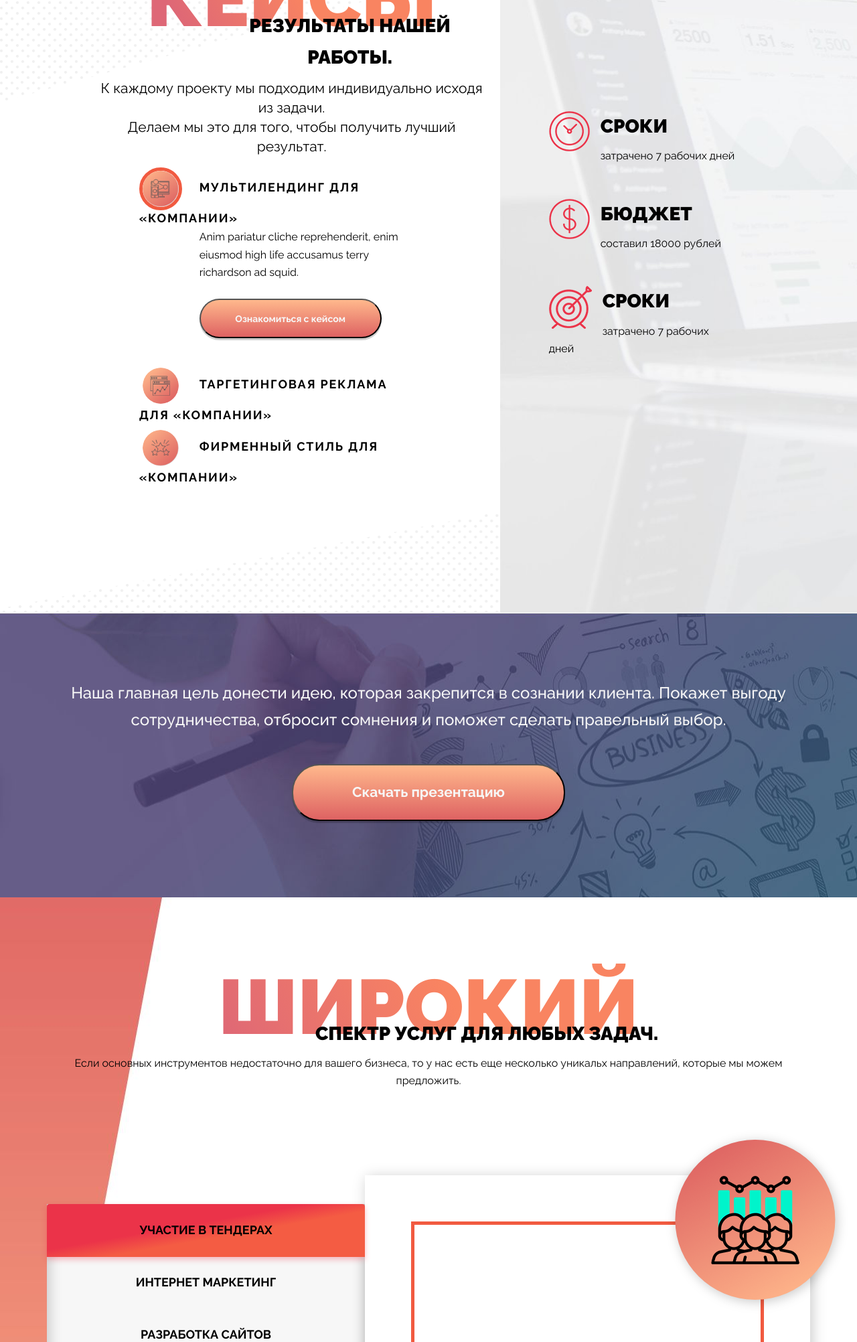
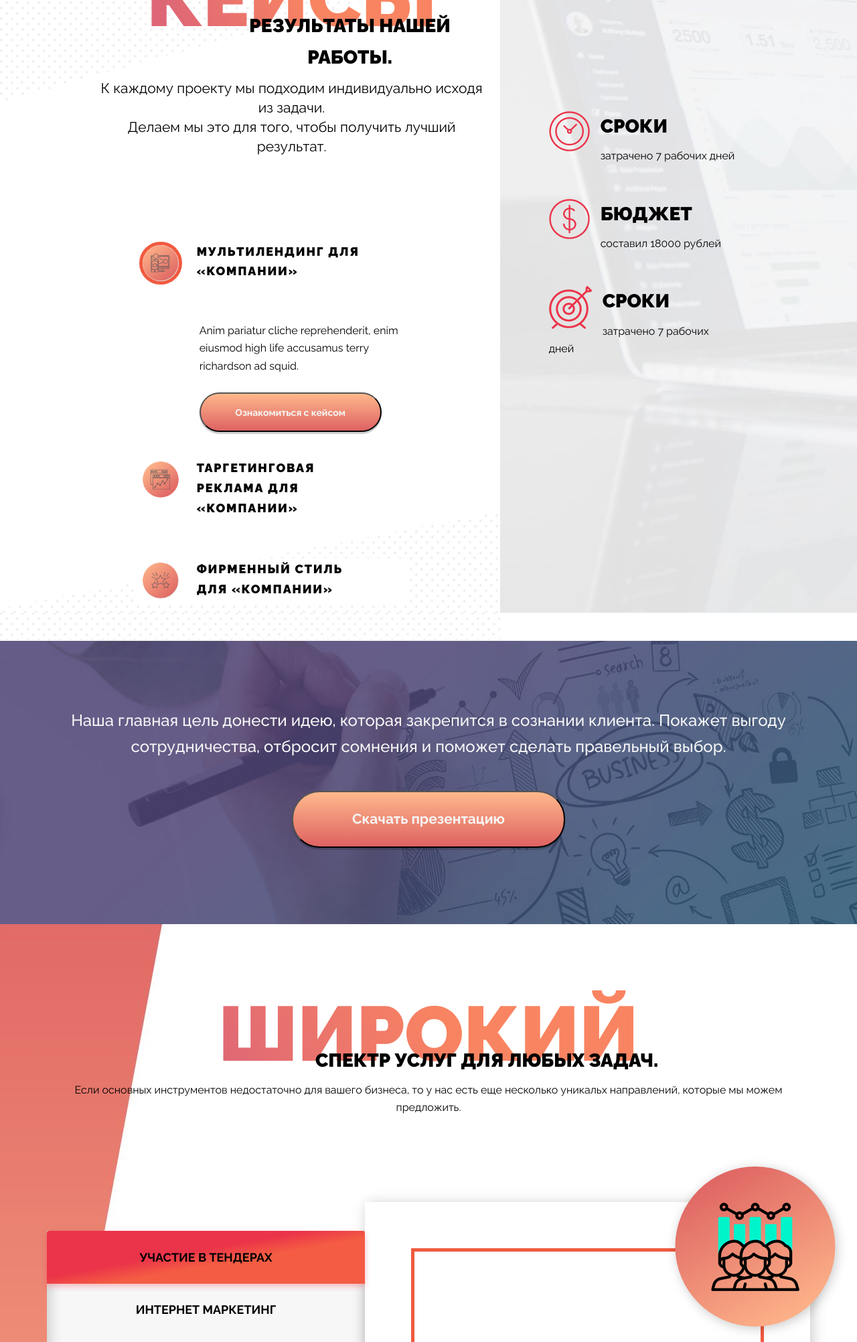
Before and after one commit to zinovyevaleks/TLSmedia, a PHP site: page / in a window 1280 px wide; the page is wider, and only the part inside the window is pictured. Shown: the part 1281-3285 px from the top of that part at 67% size. Run offline with PHP 8.4, Linux system fonts and the light colour scheme; some web fonts are replaced.

Commit message:
Карта, Футер, допилка под мобилку

```diff
--- a/app/index.html
+++ b/app/index.html
@@ -103,7 +103,7 @@
 
 										<button class="case_button-collapse " type="button" data-toggle="collapse" data-target="#collapseOne" aria-expanded="true" aria-controls="collapseOne">
 											<img src="./img/header_icon-web.png" alt="">
-											<span>МУЛЬТИЛЕНДИНГ ДЛЯ «КОМПАНИИ»</span>
+											<h5>МУЛЬТИЛЕНДИНГ ДЛЯ «КОМПАНИИ»</h5>
 										</button>
 
 									</div>
@@ -121,7 +121,7 @@
 
 										<button class="case_button-collapse collapsed" type="button" data-toggle="collapse" data-target="#collapseTwo" aria-expanded="false" aria-controls="collapseTwo">
 											<img src="./img/header_icon-ad.png" alt="">
-											<span>ТАРГЕТИНГОВАЯ РЕКЛАМА ДЛЯ «КОМПАНИИ»</span>
+											<h5>ТАРГЕТИНГОВАЯ РЕКЛАМА ДЛЯ «КОМПАНИИ»</h5>
 										</button>
 
 									</div>
@@ -139,7 +139,7 @@
 									<div class="card-header" id="headingThree">
 										<button class="case_button-collapse collapsed" type="button" data-toggle="collapse" data-target="#collapseThree" aria-expanded="false" aria-controls="collapseThree">
 											<img src="./img/header_icon-logo.png" alt="">
-											<span>ФИРМЕННЫЙ СТИЛЬ ДЛЯ «КОМПАНИИ»</span>
+											<h5>ФИРМЕННЫЙ СТИЛЬ ДЛЯ «КОМПАНИИ»</h5>
 										</button>
 									</div>
 									<div id="collapseThree" class="collapse" aria-labelledby="headingThree" data-parent="#accordionExample">
@@ -203,7 +203,7 @@
 				</div>
 			</div>
 			<div class="row justify-content-center">
-				<div class="col-5 services_left">
+				<div class="col-lg-5 services_left">
 					<div class="list-group" id="list-tab" role="tablist">
 						<a class="list-group-item list-group-item-action active" data-toggle="list" href="#tender" role="tab">УЧАСТИЕ В ТЕНДЕРАХ</a>
 						<a class="list-group-item list-group-item-action" data-toggle="list" href="#marketing" role="tab">ИНТЕРНЕТ МАРКЕТИНГ</a>
@@ -215,7 +215,7 @@
 						<a class="list-group-item list-group-item-action" data-toggle="list" href="#system-implementation" role="tab">ВНЕДРЕНИЕ СИСТЕМ</a>
 					</div>
 				</div>
-				<div class="col-7 services_rigth">
+				<div class="col-lg-7 services_rigth">
 					<div class="tab-content" id="nav-tabContent">
 						<div class="tab-pane fade " id="tender" role="tabpanel">
 							<img src="./img/tender_icon.png" alt="Тендер">
@@ -576,13 +576,13 @@
 					<div class="carousel-inner">
 						<div class="carousel-item active">
 							<div class="row">
-								<div class="col-7">
+								<div class="col-lg-7">
 									<img class="d-block w-100" src="./img/reasons_first_slide.jpg" alt="First slide">
-									<div class="carousel-caption d-none d-md-block">
+									<div class="carousel-caption d-md-block">
 										<p class="text-left">Мы попросили оценить проект <a href="https://glavpara.ru">glavpara.ru</a> популярные веб студии с целью сравнить цену на разработку интернет магазина с индивидуальным дизайном.</p>
 									</div>
 								</div>
-								<div class="col-5">
+								<div class="col-lg-5">
 									<div class="carousel-description">
 										<img class="text-center" src="./img/logo.png" alt="TLSmedia logo">
 										<p class="text-center">цена за работу стоставила</p>
@@ -662,7 +662,7 @@
 					<h2>НАДЕЖНО</h2>
 					<p class="">Наша главная цель донести идею, которая закрепится в сознании клиента. Покажет выгоду сотрудничества, отбросит сомнения и поможет сделать правильный выбор.</p>
 					<form action="#">
-						<button class="btn" type="submit">Получить прайс лист</button>
+						<button class="btn" type="submit">Отзывы Flamp</button>
 					</form>
 				</div>
 			</div>
@@ -671,14 +671,61 @@
 
 	<!-- Секция Мы на карте -->
 	<section class="map">
-		<div class="container">
+		<div class="container-fluid">
 			<div class="row">
-				<div class="col-12">
-					<h2></h2>
+				<div class="col-12 text-center">
+					<div class="map_head">
+						<h2>мы на карте</h2>
+						<img src="./img/map_pointer.png" alt="Map pointer icon">
+					</div>
+				</div>
+			</div>
+			<div class="row">
+				<div class="map_content">
+					<img src="./img/map.jpg" class="img-fluid" alt="Responsive image">
 				</div>
 			</div>
 		</div>
 	</section>
+
+
+	<!-- Подвал -->
+	<footer class=footer>
+		<div class="container">
+			<div class="row">
+				<div class="col-12 text-center">
+					<h3>ОФИС И КОНТАКТЫ ДЛЯ СВЯЗИ</h3>
+				</div>
+			</div>
+			<div class="row">
+				<div class="col-md-6">
+					<p class="adress">г. Новосибирск Жуковского 96/2</p>
+				</div>
+				<div class="col-md-3">
+					<a href="tel:+73832021919">+73832021919</a>
+				</div>
+				<div class="col-md-3">
+					<a href="mailto:contact@tls.media">contact@tls.media</a>
+				</div>
+			</div>
+			<div class="row">
+				<div class="col-12">
+					<h4>ДАВАЙТЕ ЖЕ НАЧНЕМ ВАШ ПРОЕКТ, ПРОСТО ЗАПОЛНИТЕ БРИФ И ПОЛУЧИТЕ СКИДКУ НА ВЫБРАННУ ВАМИ УСЛУГУ</h4>
+				</div>
+			</div>
+			<div class="row">
+				<div class="col-lg-4 offset-lg-2">
+					<img src="./img/Logo_footer.png" class="img-fluid" alt="Responsive image">
+				</div>
+				<div class="col-lg-6">
+					<form action="#">
+						<button class="btn" type="submit">Заполнить бриф</button>
+					</form>
+				</div>
+			</div>
+		</div>
+	</footer>
+
 
 	<script src="js/scripts.min.js"></script>
 
--- a/app/scss/_cases.scss
+++ b/app/scss/_cases.scss
@@ -29,27 +29,36 @@
 
 
 
-    span {
-        font-size: 28px;
-        line-height: 180px;
+    h5 {
+        font-size: 18px;
         font-weight: 900;
         letter-spacing: 0.1em;
         -webkit-text-fill-color: #000000;
         text-transform: uppercase;
+        width: 20vw;
     }
 
     p {
         font-size: 21px;
         font-weight: 400;
         line-height: 29px;
+
+    }
+    .accordion {
+        margin-top: 111px;
     }
 
     .case_button-collapse {
+        display: -webkit-flex;
+        display: -ms-flex;
+        display: flex;
         background-color: #fff;
         border: none;
         width: 100%;
         outline: none;
         text-align: left;
+        margin-bottom: 52px;
+
 
         img {
             width: 64px;
@@ -58,6 +67,7 @@
             border-width: 5px;
             border-style: solid;
             border-color: #F15A40;
+            margin-right: 22px;
         }
 
         span {
--- a/app/scss/_header.scss
+++ b/app/scss/_header.scss
@@ -2,9 +2,6 @@
     background-image: url("../img/header_bg.jpg");
     background-size: cover;
     background-repeat: no-repeat;
-    // overflow: auto;
-    // height: 1080px;
-    // width: 1920px;
 
     .logo {
         display: -webkit-flex;
--- a/app/scss/_media.scss
+++ b/app/scss/_media.scss
@@ -1,47 +1,179 @@
 @import "vars";
-
-
 /*==========  Desktop First  ==========*/
-
 // ≥1200px
-@include media-breakpoint-down(lg) {
-
-}
-
+@include media-breakpoint-down(lg) {}
 // ≥992px
-@include media-breakpoint-down(md) {
-
-}
-
+@include media-breakpoint-down(md) {}
 // ≥768px
 @include media-breakpoint-down(sm) {
+	.btn {
+		width: 360px;
+	}
 
+	.cases_left {
+		h2 {
+			font-size: 72px;
+			margin-top: 50px;
+		}
+
+		h3 {
+			margin-top: 0;
+			margin-left: 0;
+		}
+
+		h5 {
+			width: 100vw;
+		}
+	}
+
+	.cases_right {
+		height: 550px;
+	}
+
+	.services {
+		height: auto;
+
+		h2 {
+			font-size: 72px;
+			margin-top: 50px;
+			-webkit-text-fill-color: #000;
+		}
+
+		h3 {
+			margin-top: 0;
+			margin-left: 0;
+		}
+
+		.services_rigth {
+			margin-top: 111px;
+			margin-bottom: 164px;
+			padding: 40px;
+			-webkit-box-shadow: 3px 3px 20px 0 rgba(0, 0, 0, 0.21);
+			box-shadow: 3px 3px 20px 0 rgba(0, 0, 0, 0.21);
+		}
+
+		.tab-content .tab-pane {
+			img {
+				top: 9px;
+				right: 0;
+				height: 150px;
+				width: 150px;
+			}
+
+			form {
+				height: 450px;
+			}
+
+			.btn {
+				bottom: 120px;
+				width: 280px;
+
+				&:after,
+				&:before {
+					display: none;
+				}
+			}
+		}
+	}
+
+	.audit {
+		h2 {
+			font-size: 65px;
+			margin-top: 150px;
+		}
+
+		h3 {
+			margin-top: 0;
+			margin-left: 0;
+		}
+
+		p {
+			margin-bottom: 60px;
+		}
+
+		.btn {
+			margin-left: 4vw;
+		}
+
+		.col-lg-5 {
+			display: none;
+		}
+	}
+
+	.reasons {
+		.container {
+			background-image: none;
+		}
+
+		h2 {
+			font-size: 72px;
+			margin-top: 50px;
+		}
+
+		h3 {
+			margin-top: 0;
+			margin-left: 0;
+		}
+
+		.carousel-caption {
+			bottom: 22px;
+			right: 26%;
+			left: 8%;
+
+			p {
+				font-size: 14px;
+			}
+		}
+
+		.carousel-description {
+			height: 270px;
+			margin-top: 5px;
+		}
+	}
+
+	.principles {
+		margin-bottom: 75px;
+
+		h3 {
+			margin: auto;
+		}
+
+		.card {
+			margin-top: 30px;
+		}
+	}
+
+	.footer {
+		h3 {
+			font-size: 26px;
+		}
+
+		.adress {
+			font-size: 22px;
+		}
+
+		h4 {
+			text-align: center;
+		}
+
+		.col-lg-4 {
+			text-align: center;
+		}
+
+		.col-lg-6 {
+			text-align: center;
+			margin-top: 40px;
+		}
+	}
 }
-
 // ≥576px
-@include media-breakpoint-down(xs) {
-
-}
-
-
+@include media-breakpoint-down(xs) {}
 /*==========  Mobile First  ==========*/
-
 // ≤576px
-@include media-breakpoint-up(sm) {
-
-}
-
+@include media-breakpoint-up(sm) {}
 // ≤768px
-@include media-breakpoint-up(md) {
-
-}
-
+@include media-breakpoint-up(md) {}
 // ≤992px
-@include media-breakpoint-up(lg) {
-
-}
-
+@include media-breakpoint-up(lg) {}
 // ≤1200px
-@include media-breakpoint-up(xl) {
-
-}
+@include media-breakpoint-up(xl) {}
--- a/app/scss/_presentation.scss
+++ b/app/scss/_presentation.scss
@@ -1,5 +1,7 @@
 .presentation {
     background-image: url(../img/presentation_bg.jpg);
+    background-repeat: no-repeat;
+    background-size: cover;
     p {
         color: #f7f7f7;
         font-size: 24px;
--- a/app/scss/_principles.scss
+++ b/app/scss/_principles.scss
@@ -1,4 +1,6 @@
 .principles {
+    margin-bottom: 275px;
+
     h3 {
         color: #ed3f47;
         font-size: 21.02px;
@@ -13,6 +15,9 @@
         box-shadow: 4px 5px 24px 0 rgba(0, 0, 0, 0.21);
         overflow: auto;
         padding: 56px 30px;
+        border-width: 5px;
+        border-style: solid;
+        border-color: #fff;
 
         &-head {
             display: -webkit-flex;
@@ -46,8 +51,6 @@
 
         &:focus,
         &:hover {
-            border-width: 5px;
-            border-style: solid;
             border-color: #EB3F44;
         }
     }
--- a/app/scss/_servises.scss
+++ b/app/scss/_servises.scss
@@ -1,6 +1,8 @@
 .services {
     background-image: url("../img/services_bg.jpg");
-    max-height: 1290px;
+    // max-height: 1290px;
+    background-repeat: no-repeat;
+    background-size: cover;
 
     h2 {
         font-family: 'Raleway', sans-serif;
@@ -34,7 +36,7 @@
 
     .services_rigth {
         margin-top: 111px;
-        margin-bottom: 190px;
+        margin-bottom: 164px;
         padding: 69px;
         box-shadow: 3px 3px 20px 0px rgba(0, 0, 0, 0.21);
     }
--- a/app/scss/main.scss
+++ b/app/scss/main.scss
@@ -91,4 +91,5 @@ b, strong {
 @import "_reasons.scss";
 @import "_principles.scss";
 @import "_map.scss";
+@import "_footer.scss";
 @import "media"; // Always at the end
```
Also changed, not shown: app/scss/_footer.scss (added, +33 -0 lines), app/scss/_map.scss (+31 -0 lines), app/css/main.min.css, app/img/Logo_footer.png (added), app/img/map_bg.jpg (added).
